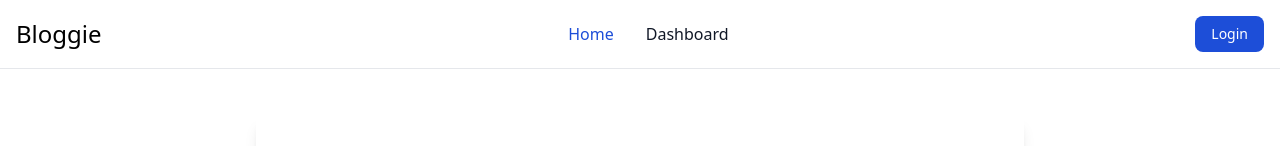
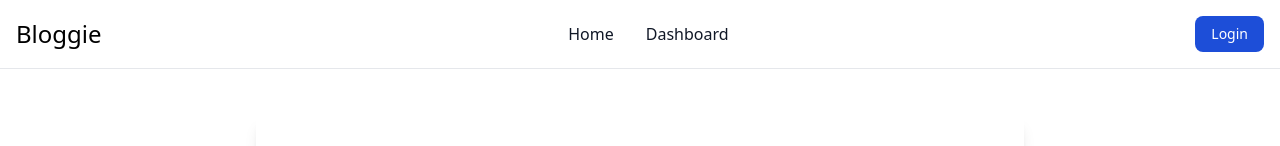
Before and after one commit to kgsint/SPA-Blog, a Vue app in the folder client/: page /login in a window 1280 px wide. Shown: the top 146 px of the page. Built offline with nearby package versions, Linux system fonts and the light colour scheme; no server answers.

Commit message:
added active nav

```diff
--- a/client/src/components/Nav.vue
+++ b/client/src/components/Nav.vue
@@ -1,11 +1,14 @@
 <script setup>
-import { RouterLink, useRouter } from 'vue-router';
+import { RouterLink, useRouter, useRoute } from 'vue-router';
 import { useStore } from '../stores/useStore';
 
 const toggleMobileNav = () => {
     document.querySelector('#navbar-sticky').classList.toggle('hidden')
 }
 
+const route = useRouter()
+
+console.log(route.currentRoute.value.name)
 const store = useStore()
 const router = useRouter()
 
@@ -52,12 +55,16 @@ const logout = async () => {
                     class="flex flex-col p-4 md:p-0 mt-4 font-medium border border-gray-100 rounded-lg bg-gray-50 md:flex-row md:space-x-8 md:mt-0 md:border-0 md:bg-white">
                     <li>
                         <RouterLink :to="{ name: 'home' }"
-                            class="block py-2 pl-3 pr-4 text-white bg-blue-700 rounded md:bg-transparent md:text-blue-700 md:p-0 md:dark:text-blue-500"
+                            class="block py-2 pl-3 pr-4 text-gray-900 rounded hover:bg-gray-100 md:hover:bg-transparent md:hover:text-blue-700 md:p-0"
+                            :class="{ 'md:text-blue-500': route.currentRoute.value.name === 'home'}"
                             aria-current="page">Home</RouterLink>
                     </li>
                     <li>
                         <RouterLink :to="{ name: 'admin-posts' }"
-                            class="block py-2 pl-3 pr-4 text-gray-900 rounded hover:bg-gray-100 md:hover:bg-transparent md:hover:text-blue-700 md:p-0">Dashboard</RouterLink>
+                            class="block py-2 pl-3 pr-4 text-gray-900 rounded hover:bg-gray-100 md:hover:bg-transparent md:hover:text-blue-700 md:p-0"
+                            :class="{ 'md:text-blue-500': route.currentRoute.value.name === 'admin-posts'}">
+                            Dashboard
+                        </RouterLink>
                     </li>
             </ul>
         </div>
```
